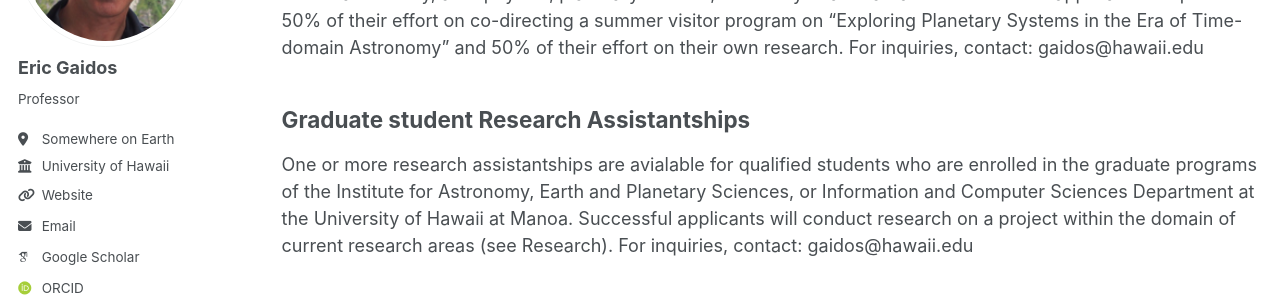
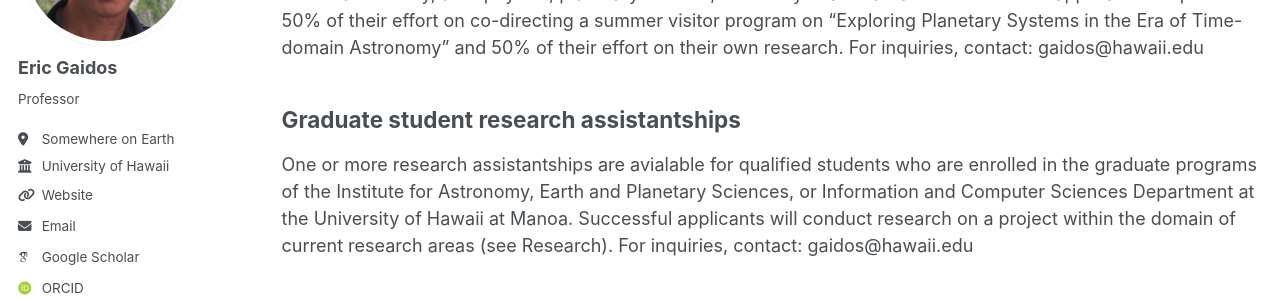
Before and after one commit to egaidos/egaidos.github.io, a Jekyll site: the page built from _pages/news.md, in a window 1280 px wide and 900 px high, scrolled down 791 px. Shown: the part 227-527 px from the top of the window. Built offline with Jekyll 4.4.1, drawn with Linux system fonts in a browser that asks for light colours; some web fonts are replaced.

Commit message:
Update news.md

```diff
--- a/_pages/news.md
+++ b/_pages/news.md
@@ -24,6 +24,6 @@ Casual summer hire (postdoctoral level)
 -------
 A position as a three-month summer hire at the postdoctoral level at the University of Hawaii will soon be open for applications.  The employment period will be June-August 2026 and cannot be extended.  Applicants must have a PhD in astronomy, astrophysics, planetary science, or closely related area.  The successful applicant will spend 50% of their effort on co-directing a summer visitor program on "Exploring Planetary Systems in the Era of Time-domain Astronomy" and 50% of their effort on their own research.  For inquiries, contact:  gaidos@hawaii.edu
 
-Graduate student Research Assistantships
+Graduate student research assistantships
 -------
 One or more research assistantships are avialable for qualified students who are enrolled in the graduate programs of the Institute for Astronomy, Earth and Planetary Sciences, or Information and Computer Sciences Department at the University of Hawaii at Manoa.  Successful applicants will conduct research on a project within the domain of current research areas (see Research).  For inquiries, contact: gaidos@hawaii.edu
```
